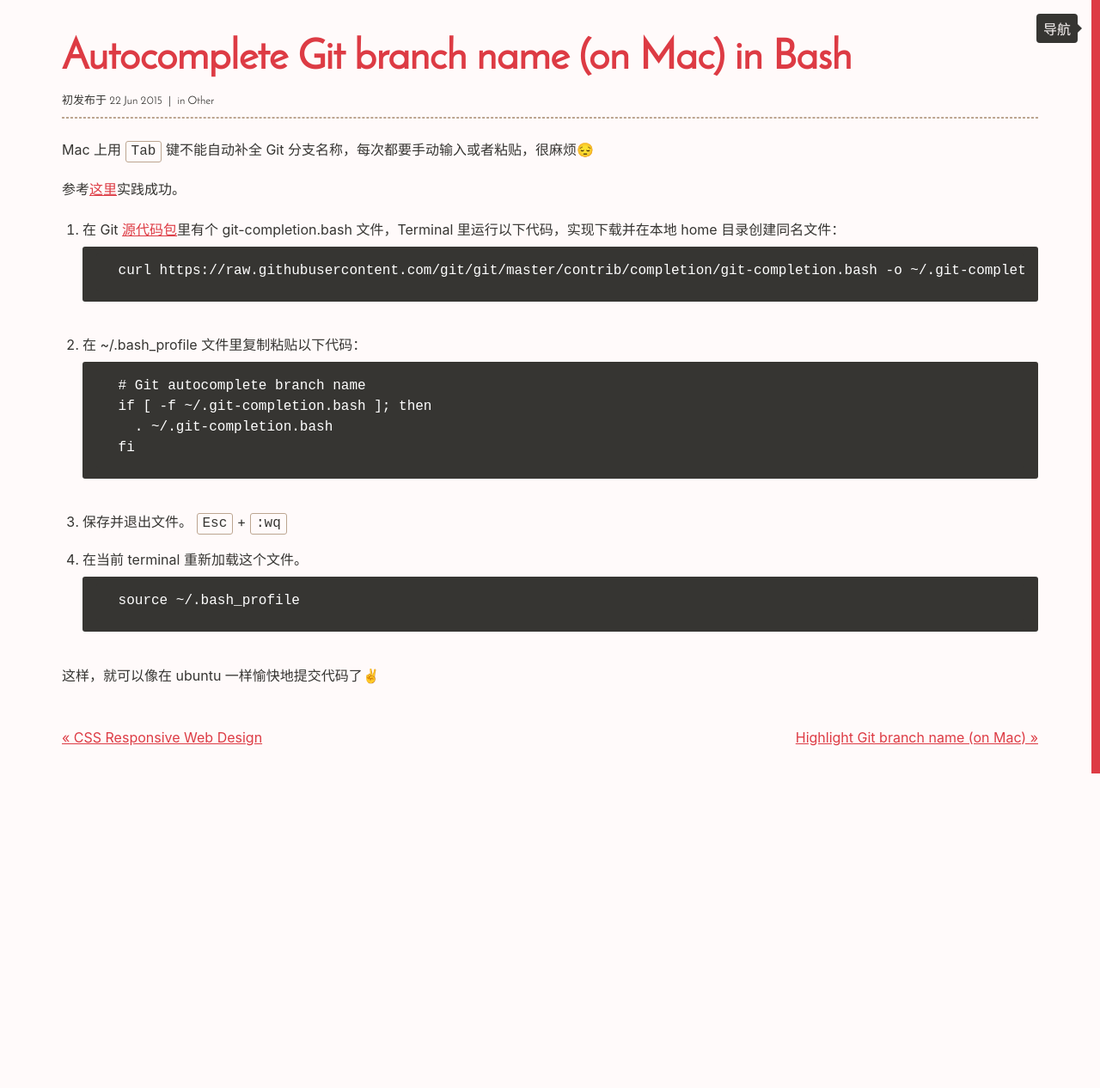
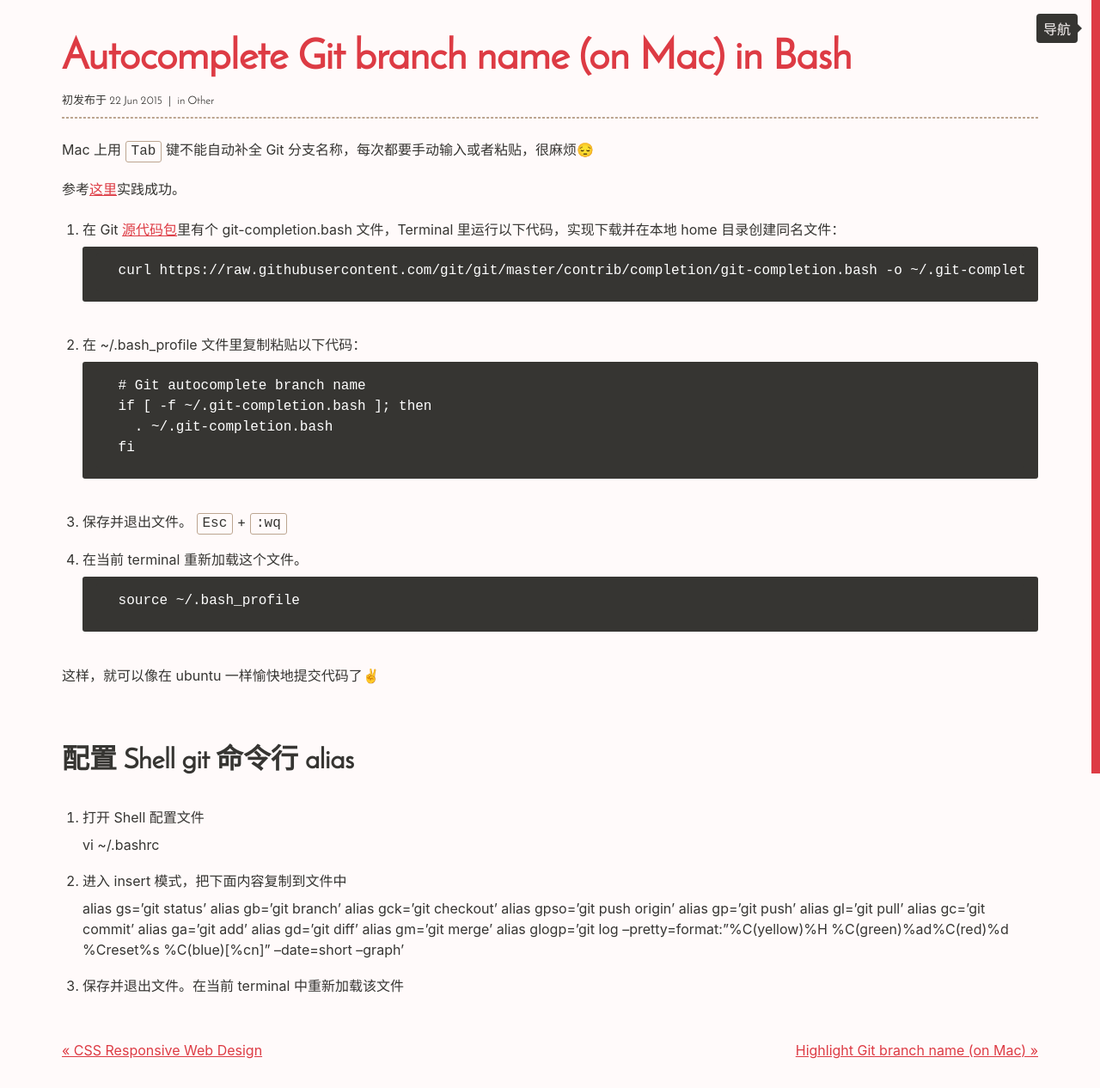
Before and after one commit to Vivi-wu/dive-into-web, a Jekyll site: the page built from _posts/2015-06-22-Autocomplete-Git-branch-name.markdown, in a window 1280 px wide. Shown: the whole page at 86% size. Built offline with Jekyll 4.4.1, drawn with Linux system fonts in a browser that asks for light colours; before the commit the page ends 902 px from its top, so only the background shows below that.

Commit message:
Update blog 关于React和配置Shell中git命令行alias

```diff
--- a/_posts/2015-06-22-Autocomplete-Git-branch-name.markdown
+++ b/_posts/2015-06-22-Autocomplete-Git-branch-name.markdown
@@ -26,3 +26,25 @@ Mac 上用 `Tab` 键不能自动补全 Git 分支名称，每次都要手动输
         source ~/.bash_profile
 
 这样，就可以像在 ubuntu 一样愉快地提交代码了✌️
+
+## 配置 Shell git 命令行 alias
+
+1. 打开 Shell 配置文件
+
+    vi ~/.bashrc
+
+2. 进入 insert 模式，把下面内容复制到文件中
+
+    alias gs='git status'
+    alias gb='git branch'
+    alias gck='git checkout'
+    alias gpso='git push origin'
+    alias gp='git push'
+    alias gl='git pull'
+    alias gc='git commit'
+    alias ga='git add'
+    alias gd='git diff'
+    alias gm='git merge'
+    alias glogp='git log --pretty=format:"%C(yellow)%H %C(green)%ad%C(red)%d %Creset%s %C(blue)[%cn]" --date=short --graph'
+
+3. 保存并退出文件。在当前 terminal 中重新加载该文件
--- a/_posts/2016-10-08-React-basic.markdown
+++ b/_posts/2016-10-08-React-basic.markdown
@@ -2,11 +2,9 @@
 title:  "React.js 入门（一）"
 category: JavaScript
 ---
-本系列日志主要记录自学过程中总结的知识点。
-
 官网自述 React 是为了解决一个问题而生：创建数据随时更新的大型应用。
 
-当底层数据改变 React 将自动管理所有 UI 更新，且只更新改变的部分。React 本质就是写一些可重用的组件，React 组件是一些操作 `props` 和 `state` 的函数。
+React 本质就是写一些可重用的组件，React 组件是一些操作 `props` 和 `state` 的函数。
 
     UI = render(data)
 
--- a/_posts/2017-08-31-JavaScript-Vue-practice.markdown
+++ b/_posts/2017-08-31-JavaScript-Vue-practice.markdown
@@ -60,6 +60,8 @@ category: JavaScript
 ## Vuex
 
 + 默认情况下，vuex模块内部的 action、mutation 和 getter 是注册在全局命名空间的
++ 逻辑上应该相同的状态存放在不同组件里，将很难保证数据一致。如果由于某种 bug 导致某个组件中某状态与其他组件里该状态不一致，就会出现问题。于是 Flux、Redux之类提出 store 的概念，依靠全局状态作为唯一可靠数据源。
++ 利用 prop 在组件之间传递数据的问题：组件结构在三级或以上，底层组件想传数据给最底层组件，需通过多个中间组件。而这些中间组件可能根本不需要这个 prop，这样违反了低耦合的设计要求。
 
 ## Webpack
 
```
Also changed, not shown: _posts/2016-10-19-React-basic-2.markdown (+8 -4 lines).
